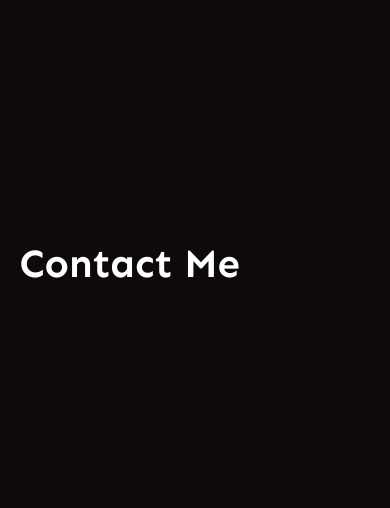
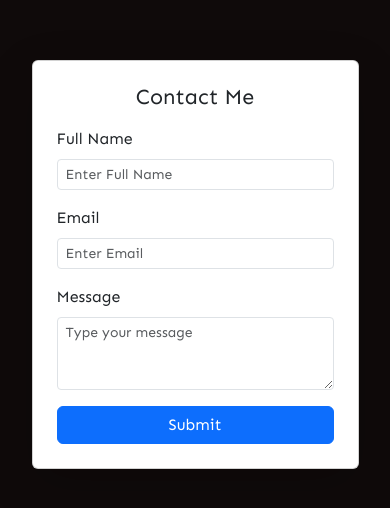
Before and after one commit to Redwing08/my-portfolio, a React (Vite) app: page / in a window 390 px wide. Shown: the part 6323-6831 px from the top of the page. Built offline with nearby package versions, Linux system fonts and the light colour scheme; a small style sheet from the web is missing.

Commit message:
Adding responsive email sender

```diff
--- a/package.json
+++ b/package.json
@@ -16,6 +16,7 @@
     "@fortawesome/free-brands-svg-icons": "^7.0.0",
     "@fortawesome/react-fontawesome": "^3.0.0",
     "bootstrap": "^5.3.7",
+    "emailjs-com": "^3.2.0",
     "react": "^19.1.1",
     "react-dom": "^19.1.1",
     "react-scroll": "^1.9.3"
--- a/src/Homepage.jsx
+++ b/src/Homepage.jsx
@@ -1,14 +1,44 @@
 import React from "react";
 import Navbar from "./Navbar";
 //Image & pdf
-// import pdfResume from "./public/update_resume.pdf"
 import profilePic from "./assets/steve.png";
 import "./css/Homepage.css"; // import CSS
-// import { FontAwesomeIcon } from '@fortawesome/react-fontawesome';
-// import { faFacebook } from '@fortawesome/free-brands-svg-icons';
+//This is for the email sender first  npm install emailjs-com
+import emailjs from "emailjs-com";
+
 
 
 function Homepage() {
+
+  const sendEmail = (e) => {
+    e.preventDefault();
+    emailjs
+      .sendForm(
+         "service_hcgb2pj",      // replace with your EmailJS service ID
+        "template_yyy",     // replace with your EmailJS template ID
+        e.target,               // the form element
+        "TrL2go7gORASqo75F"       // replace with your EmailJS public key
+      )
+      .then(
+        (result) => {
+          alert("Message Sent Successfully")
+          e.target.reset();
+        },
+        (error) =>{
+          alert("Failed to Send Message");
+          console.log(error.text)
+        }
+      );
+      };
+
+
+
+
+
+
+
+
+
   return (
     <div>
       <Navbar />
@@ -179,11 +209,53 @@ function Homepage() {
         <h1>About Me</h1>
       </section>
 
-      <section id="contact" className="section contact">
-        <h1>Contact Me</h1>
-      </section>
+<section id="contact" className="section contact">
+<div className="container my-5">
+  <div className="card shadow-lg p-4 mx-auto" style={{ maxWidth: "700px"}}>
+    <div className="row g-4 align-items-center justify-content-center">
+
+      {/* Left Side - Form */}
+      <div className="col-md-12 d-flex flex-column justify-content-center">
+      {/* <div className="col-md-6 d-flex flex-column justify-content-center"> */}
+        <h4 className="mb-3 text-center">Contact Me</h4>
+        <form onSubmit={sendEmail}>
+          <div className="mb-3">
+            <label className="form-label">Full Name</label>
+            <input type="text"  name="name" className="form-control form-control-sm" placeholder="Enter Full Name"/>
+          </div>
+          <div className="mb-3">
+            <label className="form-label">Email</label>
+            <input type="email" name="email" className="form-control form-control-sm" placeholder="Enter Email"/>
+          </div>
+          <div className="mb-3">
+            <label className="form-label">Message</label>
+            <textarea name="message" className="form-control form-control-sm" rows="3" placeholder="Type your message"></textarea>
+          </div>
+          <button type="submit" className="btn btn-primary w-100">Submit</button>
+        </form>
+      </div>
+
+      {/* Right Side - Image */}
+      {/* <div className="col-md-4 d-none d-md-flex align-items-center justify-content-center">
+        <img
+          src={profilePic}
+          className="img-fluid rounded"
+          alt="Preview"
+          style={{ maxWidth: "500px" }}
+        />
+      </div> */}
+
+    </div>
+  </div>
+</div>
+
+
+</section>
+
     </div>
   );
 }
 
+
+
 export default Homepage;
--- a/src/css/Homepage.css
+++ b/src/css/Homepage.css
@@ -242,6 +242,10 @@ html, body {
     display: none; /* hide profile image */
   }
 
+  .displayimage{
+    display:none;
+  }
+
   .left-content {
     width: 100%;
     height: 100vh;              /* force fill whole section */
```
Also changed, not shown: 1 other file (tests, documents, lock files or other folders).
